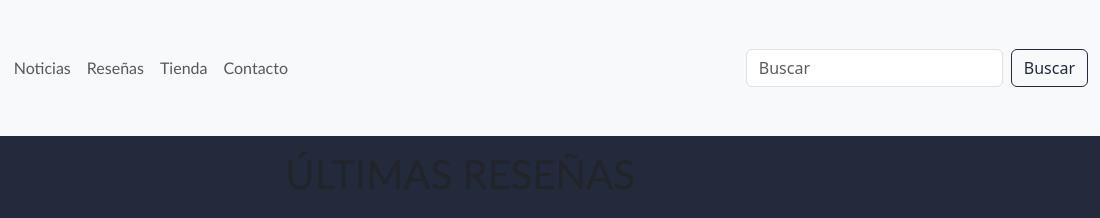
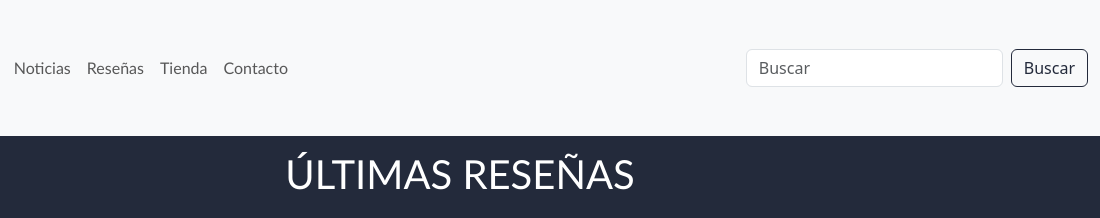
Before and after one commit to FrancoCiveriati/PFCiveriati, a plain HTML site: page pages/reseñas.html in a window 1280 px wide. Shown: the top 218 px of the page, 180-1280 px from the left. Drawn offline with nearby package versions, Linux system fonts and the light colour scheme.

Commit message:
Color texto

```diff
--- a/pages/reseñas.html
+++ b/pages/reseñas.html
@@ -46,7 +46,7 @@
       </nav>
     </header>
     <main>
-        <h1 class="title">ÚLTIMAS RESEÑAS</h1>
+        <h1 class="titulo">ÚLTIMAS RESEÑAS</h1>
         <section>
             <h3 class="subtitulo">Senua's Saga: Hellblade II: Senua en la batalla contra sus Demonios</h3>
           <div class="container">
```
Also changed, not shown: pages/tienda.html (+1 -1 lines).
